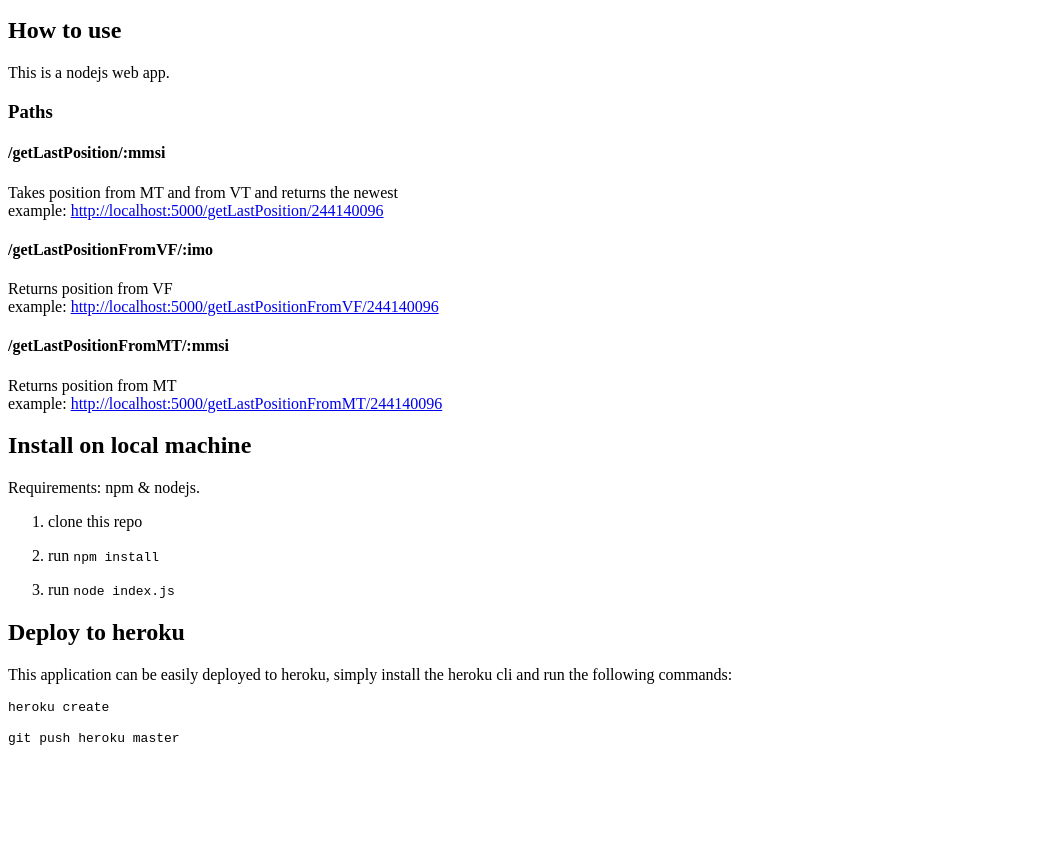
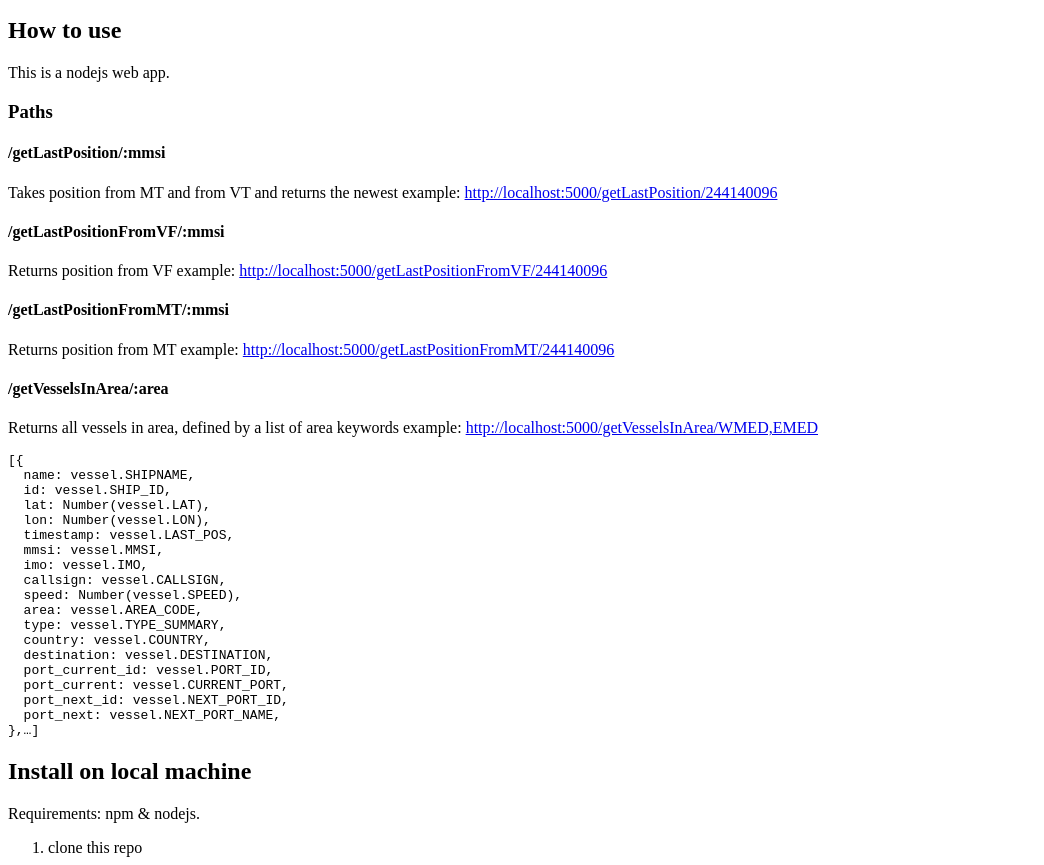
Before and after one commit to transparency-everywhere/ais-api, a website: page index.html in a window 1280 px wide. Shown: the part 87-952 px from the top of the page, without its empty margins (0-1044 px from the left). Before the commit the page ends 849 px from the top, so only its background shows below. Drawn offline with Linux system fonts and the light colour scheme.

Commit message:
Refactor output format of area scraper

```diff
--- a/index.html
+++ b/index.html
@@ -1,25 +1,54 @@
-<h1 id="ais-api">AIS API</h1>
+<h1>AIS API</h1>
 <p>I looked for a free API solution to access machine readable AIS Data. This solution uses the free web solutions to crawl the data and returns them in json.</p>
-<h2 id="how-to-use">How to use</h2>
+<h2>How to use</h2>
 <p>This is a nodejs web app.</p>
-<h3 id="paths">Paths</h3>
-<h4 id="-getlastposition-mmsi-imo">/getLastPosition/:mmsi</h4>
-<p>Takes position from MT and from VT and returns the newest<br>example: <a href="http://localhost:5000/getLastPosition/244140096">http://localhost:5000/getLastPosition/244140096</a></p>
-<h4 id="-getlastpositionfromvf-imo">/getLastPositionFromVF/:imo</h4>
-<p>Returns position from VF<br>example: <a href="http://localhost:5000/getLastPositionFromVF/244140096">http://localhost:5000/getLastPositionFromVF/244140096</a></p>
-<h4 id="-getlastpositionfrommt-mmsi">/getLastPositionFromMT/:mmsi</h4>
-<p>Returns position from MT<br>example: <a href="http://localhost:5000/getLastPositionFromMT/244140096">http://localhost:5000/getLastPositionFromMT/244140096</a></p>
-<h2 id="install-on-local-machine">Install on local machine</h2>
-<p>Requirements: npm &amp; nodejs.</p>
+<h3>Paths</h3>
+<h4>/getLastPosition/:mmsi</h4>
+<p>Takes position from MT and from VT and returns the newest
+example: <a href="http://localhost:5000/getLastPosition/244140096">http://localhost:5000/getLastPosition/244140096</a></p>
+<h4>/getLastPositionFromVF/:mmsi</h4>
+<p>Returns position from VF
+example: <a href="http://localhost:5000/getLastPositionFromVF/244140096">http://localhost:5000/getLastPositionFromVF/244140096</a></p>
+<h4>/getLastPositionFromMT/:mmsi</h4>
+<p>Returns position from MT
+example: <a href="http://localhost:5000/getLastPositionFromMT/244140096">http://localhost:5000/getLastPositionFromMT/244140096</a></p>
+<h4>/getVesselsInArea/:area</h4>
+<p>Returns all vessels in area, defined by a list of area keywords
+example: <a href="http://localhost:5000/getVesselsInArea/WMED,EMED">http://localhost:5000/getVesselsInArea/WMED,EMED</a></p>
+<pre><code class="language-Javascript">[{
+  name: vessel.SHIPNAME,
+  id: vessel.SHIP_ID,
+  lat: Number(vessel.LAT),
+  lon: Number(vessel.LON),
+  timestamp: vessel.LAST_POS,
+  mmsi: vessel.MMSI,
+  imo: vessel.IMO,
+  callsign: vessel.CALLSIGN,
+  speed: Number(vessel.SPEED),
+  area: vessel.AREA_CODE,
+  type: vessel.TYPE_SUMMARY,
+  country: vessel.COUNTRY,
+  destination: vessel.DESTINATION,
+  port_current_id: vessel.PORT_ID,
+  port_current: vessel.CURRENT_PORT,
+  port_next_id: vessel.NEXT_PORT_ID,
+  port_next: vessel.NEXT_PORT_NAME,
+},…]
+</code></pre>
+<h2>Install on local machine</h2>
+<p>Requirements: npm &#x26; nodejs.</p>
 <ol>
-<li><p>clone this repo</p>
+<li>
+<p>clone this repo</p>
 </li>
-<li><p>run <code>npm install</code></p>
+<li>
+<p>run <code>npm install</code></p>
 </li>
-<li><p>run <code>node index.js</code></p>
+<li>
+<p>run <code>node index.js</code></p>
 </li>
 </ol>
-<h2 id="deploy-to-heroku">Deploy to heroku</h2>
+<h2>Deploy to heroku</h2>
 <p>This application can be easily deployed to heroku, simply install the heroku cli and run the following commands:</p>
 <p><code>heroku create</code></p>
 <p><code>git push heroku master</code></p>
--- a/package.json
+++ b/package.json
@@ -12,13 +12,15 @@
     "tor-request": "^2.3.0"
   },
   "devDependencies": {
-    "nodemon": "^1.18.9"
+    "nodemon": "^1.18.9",
+    "remark-cli": "^6.0.1",
+    "remark-html": "^9.0.0"
   },
   "scripts": {
     "dev": "DEBUG=true nodemon --watch ./ --watch lib index.js",
     "start": "node index.js",
     "test": "echo \"Error: no test specified\" && exit 1",
-    "parse-readme": "markdown readme.md > index.html"
+    "parse-readme": "remark readme.md -u html -o index.html"
   },
   "keywords": [
     "ais"
```
Also changed, not shown: area.js (+26 -1 lines), readme.md, 1 other file.
